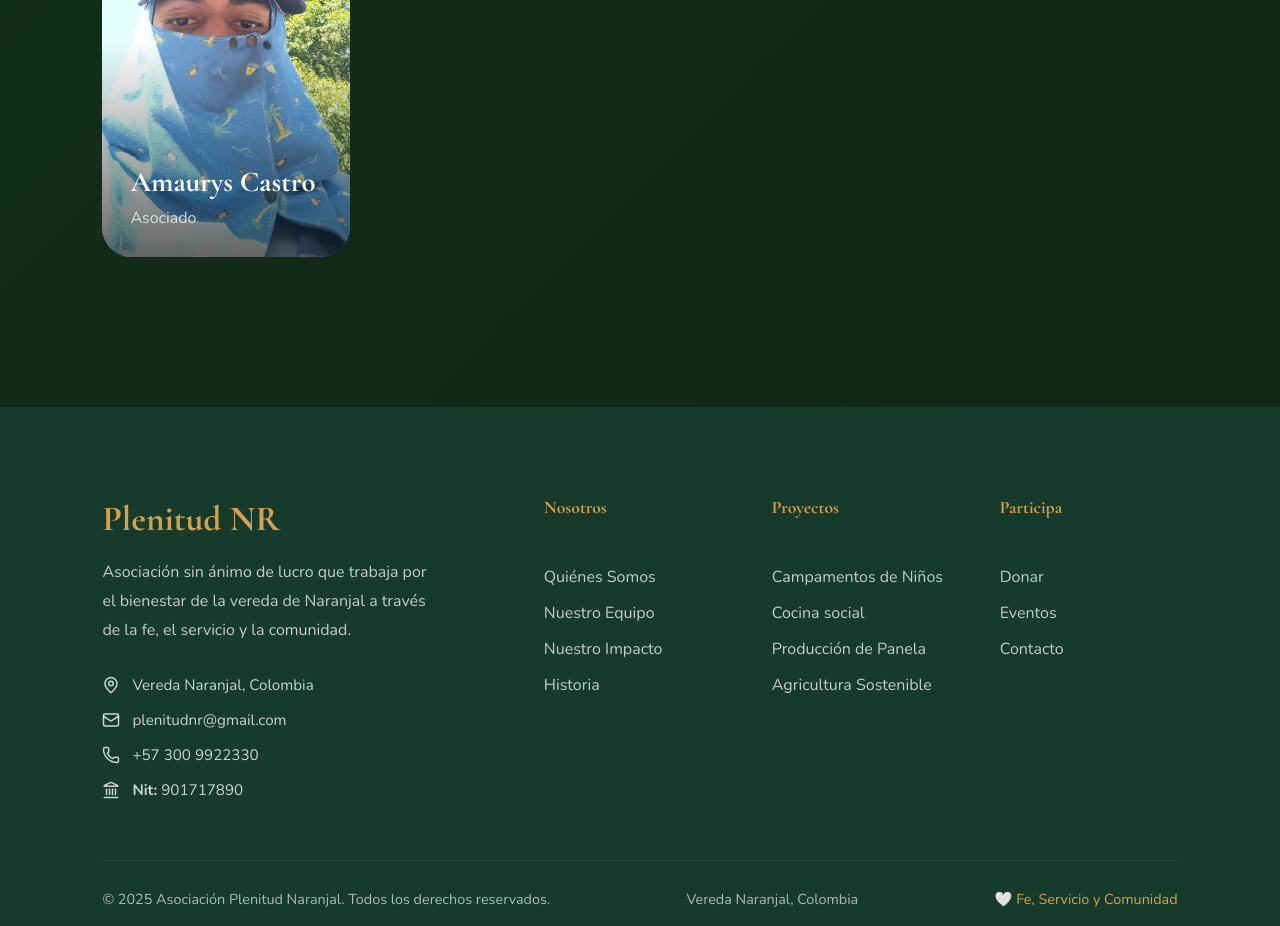
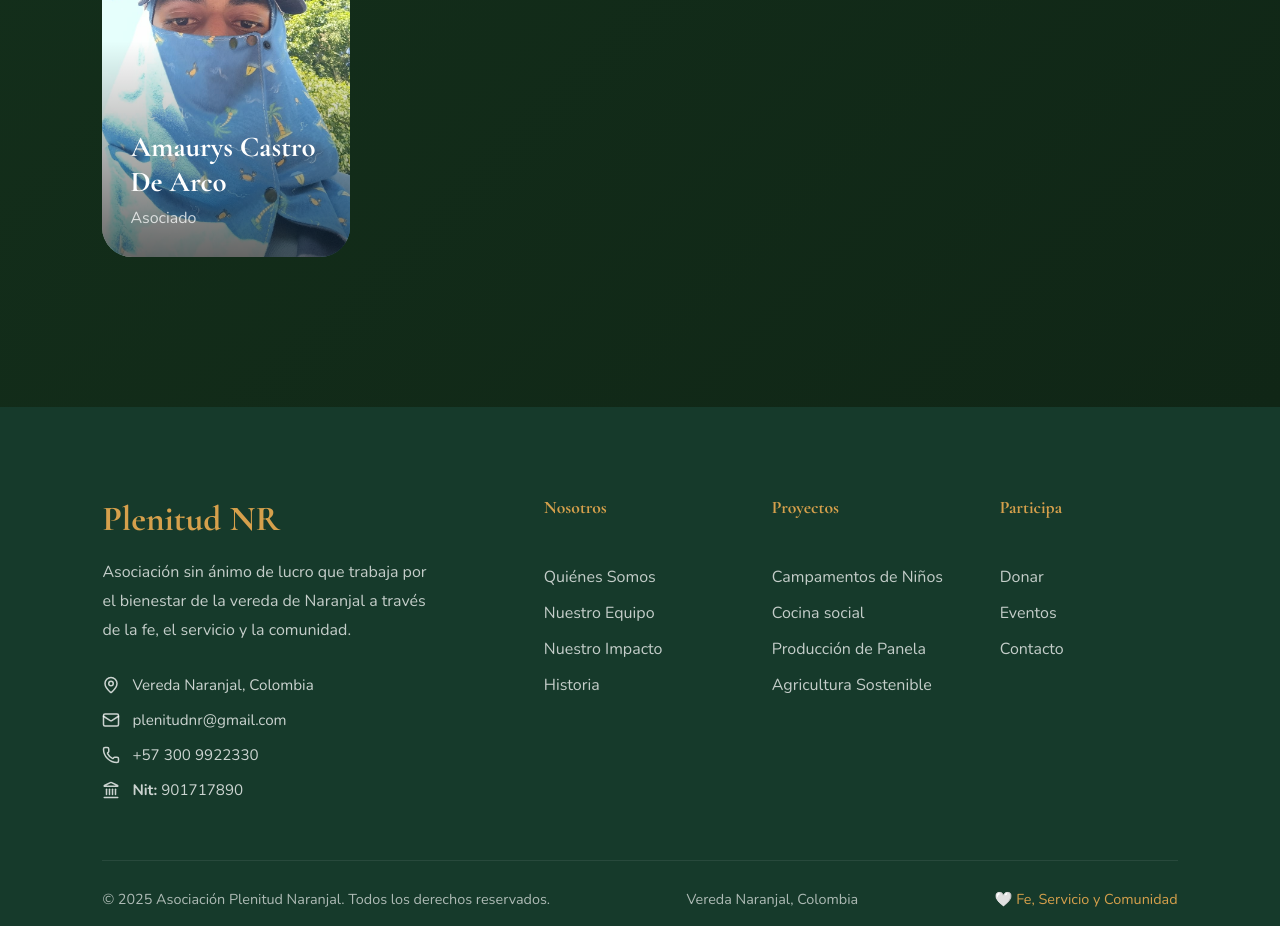
Before and after one commit to amaurys30/PlenitudNaranjal, a Next.js app: page /nosotros in a window 1280 px wide. Shown: the part 6020-6946 px from the top of the page. Built offline with nearby package versions, Linux system fonts and the light colour scheme.

Commit message:
Actualizacion de nombre de asociado

```diff
--- a/src/components/about/TeamSection.jsx
+++ b/src/components/about/TeamSection.jsx
@@ -103,7 +103,7 @@ const members = [
 
   {
     id:9,
-    name:'Amaurys Castro',
+    name:'Amaurys Castro De Arco',
     role:'Asociado',
     image:'/images/equipo/Mao.jpeg',
     description:
```
Also changed, not shown: 1 other file (tests, documents, lock files or other folders).
